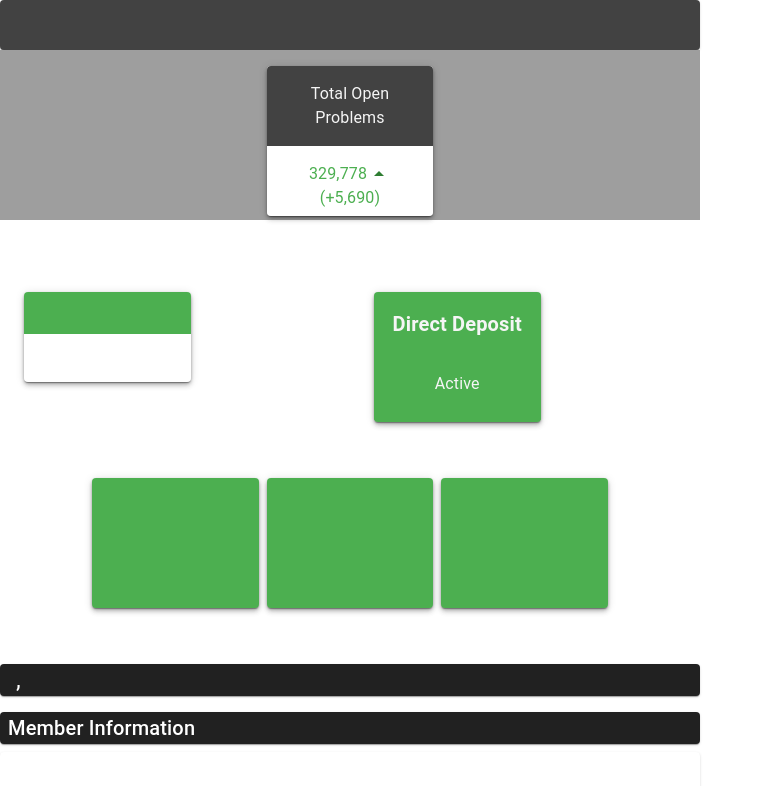
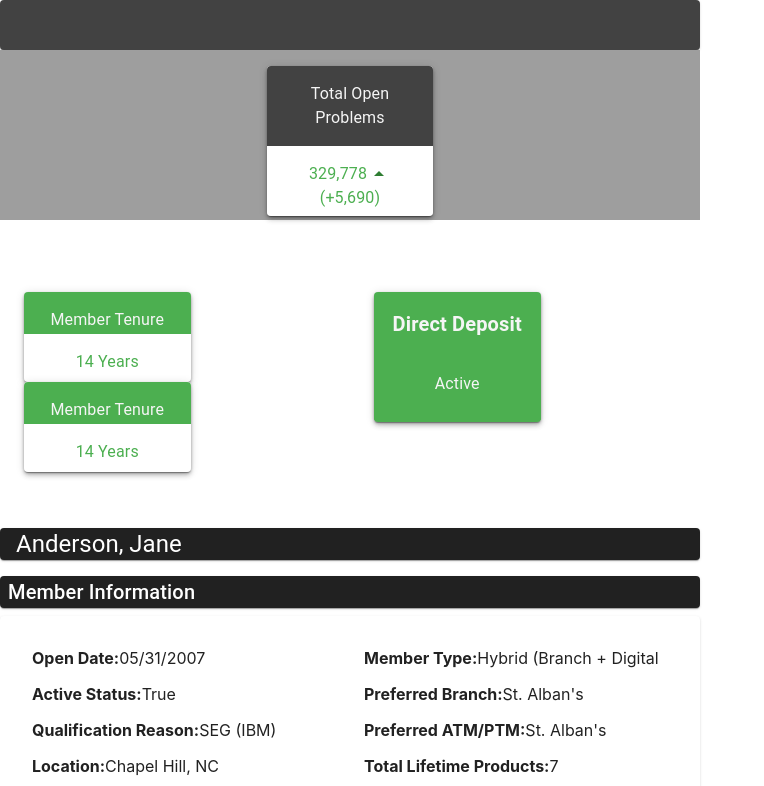
Before and after one commit to NatalieHarrison/components, a React (Create React App) app: page / in a window 1280 px wide. Shown: the top 786 px of the page, without its empty margins (0-764 px from the left). Built offline with nearby package versions, Linux system fonts and the light colour scheme.

Commit message:
Green Boxes: Creating an array to make dynamic

```diff
--- a/src/App.tsx
+++ b/src/App.tsx
@@ -6,14 +6,13 @@ import { Box } from '@mui/system';
 
 import CheckBox from './components/CheckBox';
 import FullGreenBoxes from './components/FullGreenBox';
-import GreenBox from './components/GreenBox';
+import GreenBoxes from './components/GreenBox';
 import GreyBoxes from './components/GreyBox';
 import GroupFullGreenBox from './components/GroupFullGreenBox';
 import Header from './components/Header';
 import NameHeader from './components/NameHeader';
 import Search from './components/Search';
 import SideBar from './components/sidebar';
-import SingleBox from './components/SingleBox';
 import UserInfo from './components/UserInfo';
 import UserInfoSet from './componentSets/UserInfoSet';
 
@@ -21,33 +20,23 @@ const content: any = {
   // header: 'Products & Services that Delight',
   greyBoxItems: [{ title: 'Total Open Problems', body: '329,778', num: '+5,690' }],
   fullGreenBoxItems: [{ title: 'Direct Deposit', body: 'Active', num: '' }],
-
-  // title2: 'Member Churn This Period',
-  // body2: '1,291',
-  // num2: '+421',
-  // title3: 'Acquisition to Churn Ratio',
-  // body3: '3.78',
-  // num3: '+0.37',
-
-  // title: 'Total ',
-  // body: '230,827',
-  // num: '+4',
-
+  greenBoxItems: [{ title: 'Member Tenure', body: '14 Years', num: '' },
+  { title: 'Member Tenure', body: '14 Years', num: '' }],
   // //name header
-  // firstName: 'Jane',
-  // lastName: 'Anderson',
+  firstName: 'Jane',
+  lastName: 'Anderson',
   // //user info
-  // openDate: '05/31/2007',
-  // activeStatus: 'True',
-  // qualificationReason: 'SEG (IBM)',
-  // location: 'Chapel Hill, NC',
-  // generation: 'Y',
-  // gender: 'Male',
-  // memberType: 'Hybrid (Branch + Digital',
-  // preferredBranch: "St. Alban's",
-  // preferredATM: "St. Alban's",
-  // totLTProducts: '7',
-  // openProducts: '4',
+  openDate: '05/31/2007',
+  activeStatus: 'True',
+  qualificationReason: 'SEG (IBM)',
+  location: 'Chapel Hill, NC',
+  generation: 'Y',
+  gender: 'Male',
+  memberType: 'Hybrid (Branch + Digital',
+  preferredBranch: "St. Alban's",
+  preferredATM: "St. Alban's",
+  totLTProducts: '7',
+  openProducts: '4',
 };
 function App() {
   return (
@@ -60,13 +49,9 @@ function App() {
 
         <Box sx={{ mt: 7, width: 700 }}>
           <Stack direction="row">
-            <GreenBox {...content}></GreenBox>
+            <GreenBoxes {...content}></GreenBoxes>
             <FullGreenBoxes {...content}></FullGreenBoxes>
           </Stack>
-        </Box>
-
-        <Box sx={{ mt: 7, width: 700 }}>
-          <GroupFullGreenBox {...content}></GroupFullGreenBox>
         </Box>
 
         <Box sx={{ mt: 7, width: 700 }}>
--- a/src/components/GreenBox.tsx
+++ b/src/components/GreenBox.tsx
@@ -14,7 +14,29 @@ interface GreenBoxProps {
   num: string;
 }
 
+interface GreenBoxesProps {
+  greenBoxItems: GreenBoxProps[];
+}
 const GreenBox = (props: GreenBoxProps) => {
+  return (
+    <Paper elevation={4}>
+      <Card sx={{ width: 166.5, height: 90 }}>
+        <CardContent sx={{ backgroundColor: '#4caf50', height: 10 }}>
+          <Typography color="#f5f5f5">{props.title}</Typography>
+        </CardContent>
+
+        <CardContent>
+          <Stack>
+            <Stack direction="row" justifyContent="center">
+              <Typography color="primary"> {props.body}</Typography>
+            </Stack>
+          </Stack>
+        </CardContent>
+      </Card>
+    </Paper>
+  );
+};
+const GreenBoxes = (props: GreenBoxesProps) => {
   const theme = createTheme({
     palette: {
       primary: {
@@ -26,24 +48,10 @@ const GreenBox = (props: GreenBoxProps) => {
     <Container>
       <ThemeProvider theme={theme}>
         <Grid container spacing={0} direction="row" sx={{ mt: 2 }}>
-          <Paper elevation={4}>
-            <Card sx={{ width: 166.5, height: 90 }}>
-              <CardContent sx={{ backgroundColor: '#4caf50', height: 10 }}>
-                <Typography color="#f5f5f5">{props.title}</Typography>
-              </CardContent>
-
-              <CardContent>
-                <Stack>
-                  <Stack direction="row" justifyContent="center">
-                    <Typography color="primary"> {props.body}</Typography>
-                  </Stack>
-                </Stack>
-              </CardContent>
-            </Card>
-          </Paper>
+          {props.greenBoxItems && props.greenBoxItems.map((box) => <GreenBox {...box}> </GreenBox>)}
         </Grid>
       </ThemeProvider>
     </Container>
   );
 };
-export default GreenBox;
+export default GreenBoxes;
```
